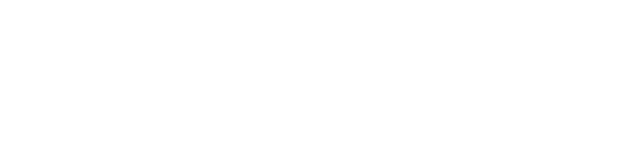
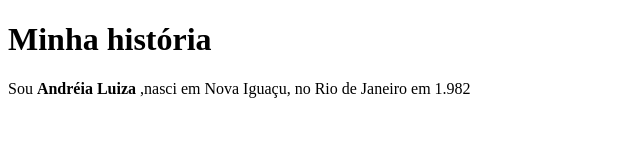
Before and after one commit to andreialuizafm/aula02, a plain HTML site: page index.html in a window 1280 px wide. Shown: the whole page, without its empty margins (0-640 px from the left). Drawn offline with Linux system fonts and the light colour scheme.

Commit message:
feat: Aplicando tag h1 e p

```diff
--- a/index.html
+++ b/index.html
@@ -13,6 +13,8 @@ o atributo lang informa qual idioma do conteúdo da página-->
         <meta charset="utf-8"/>
     </head>
     <body>
+        <h1>Minha história</h1>
+        <p>Sou <strong>Andréia Luiza</strong> ,nasci em Nova Iguaçu, no Rio de Janeiro em 1.982</p>
 
     </body>
 
```
Also changed, not shown: 1 other file.
